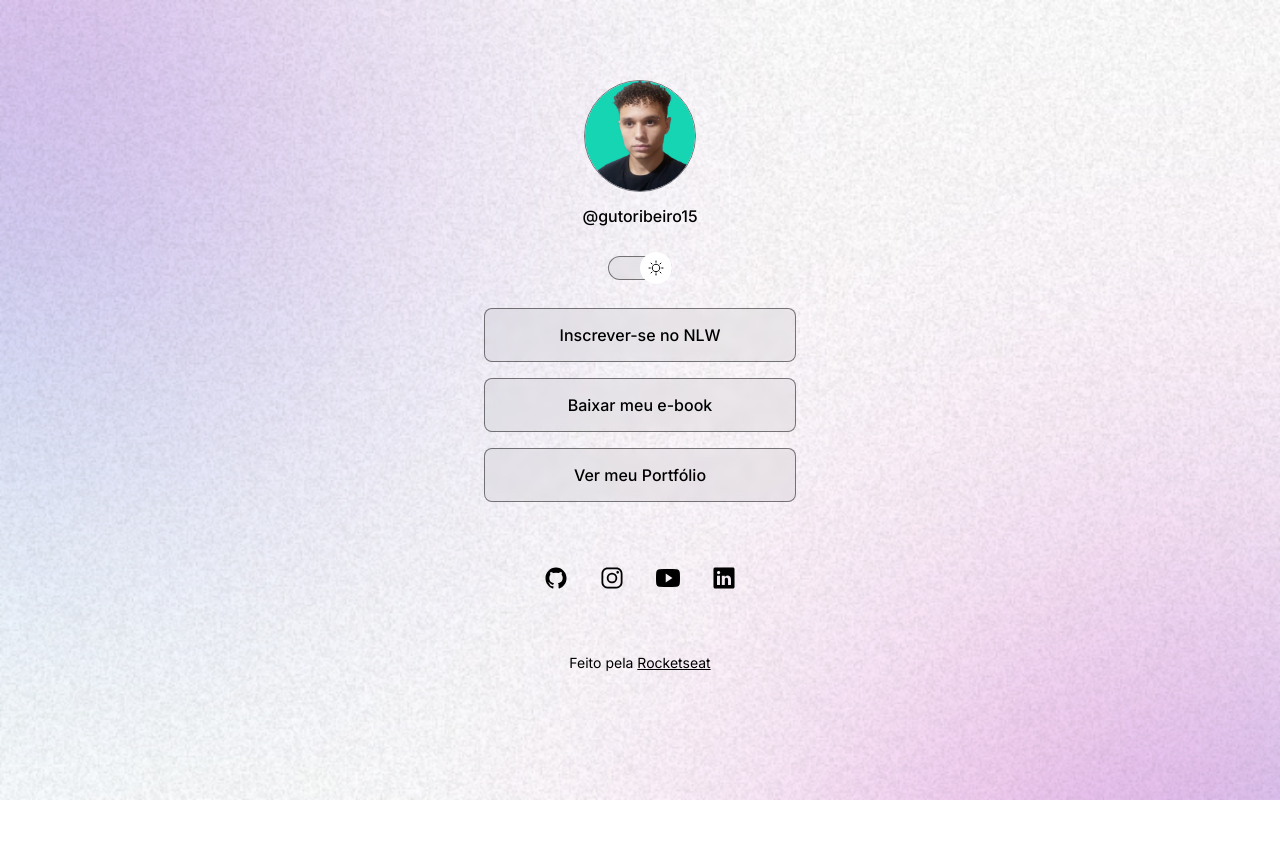
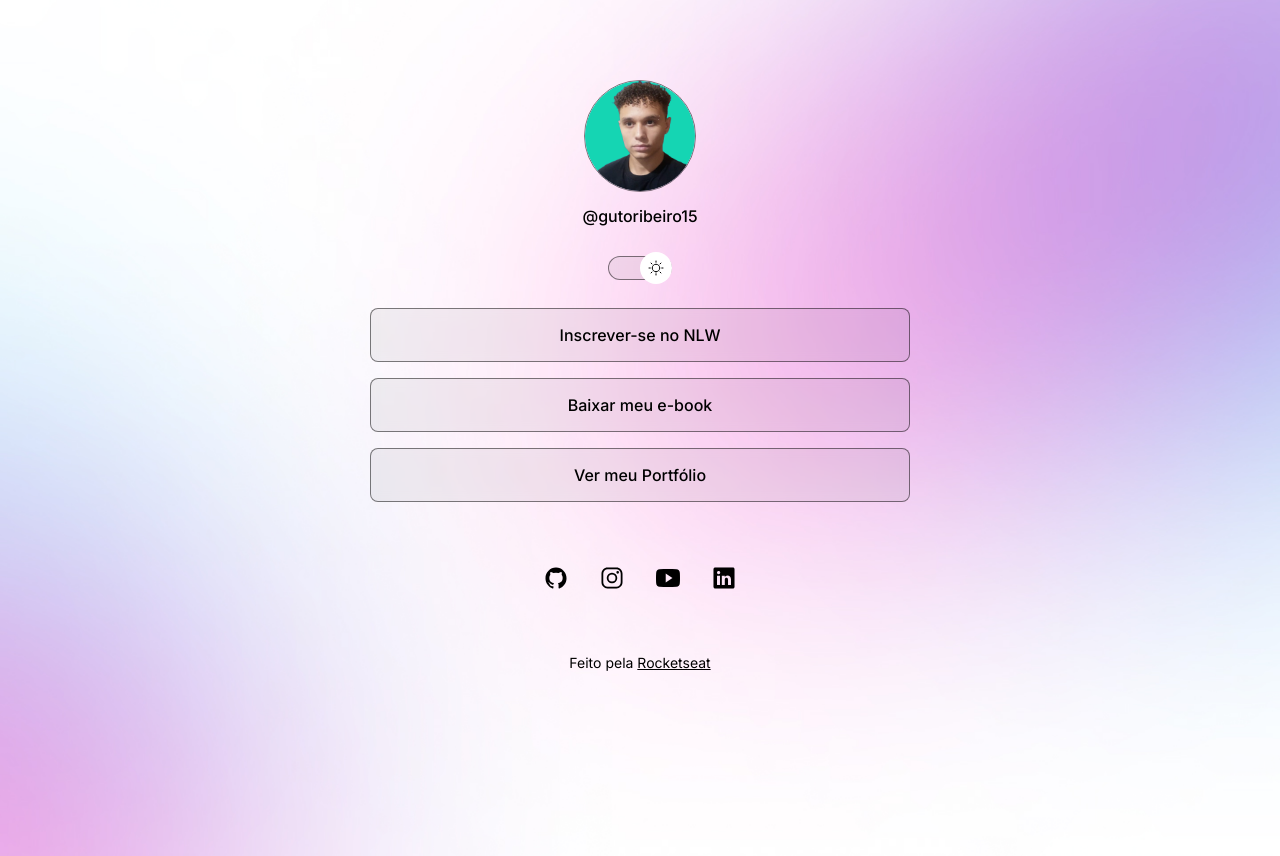
Before and after one commit to AugustoRibeiro7/DevLinks, a plain HTML site: page index.html in a window 1280 px wide. Both pictures are taken after a click on the element 640 px from the left and 268 px from the top of the page. Before the commit the page ends 800 px from the top, so only its background shows below. Drawn offline with nearby package versions, Linux system fonts and the light colour scheme.

Commit message:
Update style.css

```diff
--- a/style.css
+++ b/style.css
@@ -31,10 +31,12 @@
 
 body{
     background: var(--back-light) no-repeat top center/cover;
+    height: 100vh;
 }
 
 #container{
-    width: 360px;
+    width: 100%;
+    max-width: 588px;
     height: 712px;
     margin: 56px auto 0px; /*  cima, lado, baixo*/
     padding: 0 24px;
@@ -79,11 +81,16 @@
     z-index: 1;
     transform: translateY(-50%); /*alinhando elemento absoluto */
     z-index: 1;
+    animation: slide-back 0.2s;
+}
+
+#switch button:hover{
+    outline: 8px solid var(--highlight-color);
+    cursor: pointer;
 }
 
 .light #switch button{
-    right: 0;
-    left: initial; /* o left volta para sua maneira inicial */
+    animation: slide-in 0.2s forwards;
 }
 
 #switch span{
@@ -157,3 +164,35 @@
     text-align: center;
     font-size: 14px;
 }
+
+/*  media queries */
+
+@media (min-width: 700px){
+    :root{
+        --back-light: url(./assets/bg-desktop.jpg);
+    }
+
+    .light{
+        --back-light: url(./assets/bg-desktop-light.jpg);
+    }
+}
+
+/* animation */
+
+@keyframes slide-in {
+    from{
+        left: 0;
+    }
+    to{
+        left: 50%;
+    }
+}
+
+@keyframes slide-back {
+    from{
+        left: 50%;
+    }
+    to{
+        left: 0;
+    }
+}
```
